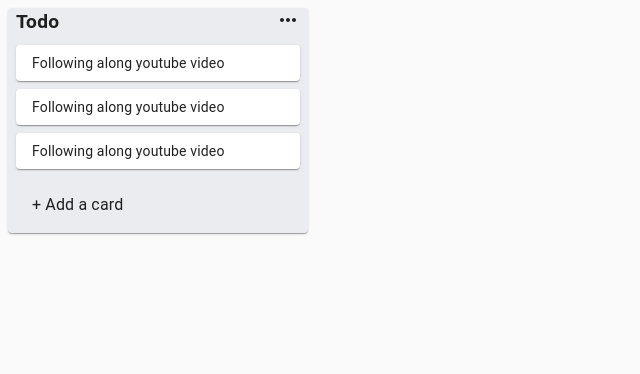
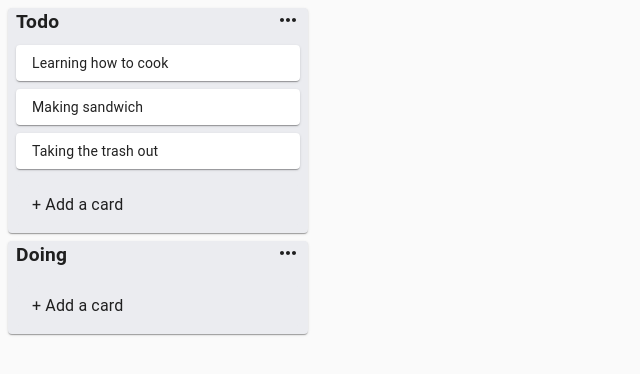
Before and after one commit to khaizon/KanbanBoard, a React (Create React App) app: page / in a window 1280 px wide. Shown: the top 374 px of the page, without its empty margins (0-640 px from the left). Built offline with nearby package versions, Linux system fonts and the light colour scheme.

Commit message:
implemented add new card

```diff
--- a/src/App.js
+++ b/src/App.js
@@ -1,12 +1,44 @@
+import { useState } from "react";
 import List from "./Components/List/List";
-
+import store from "./utils/store"
+import { v4 as uuid } from "uuid";
+import StoreApi from "./utils/storeApi";
 
 function App() {
-  return (
+
+  const [data, setData] = useState(store);
+
+  const addNewCard = (content, listId) => {
+    const newCardId = uuid();
+    console.log(newCardId);
+    const newCard = {
+      id: newCardId,
+      content
+    };
+
+    const list = data.lists[listId];
+    list.cards = [...list.cards, newCard]
+
+    const newState = {
+      ...data,
+      lists: {
+        ...data.lists,
+        [listId]: list,
+      }
+  }
+  setData(newState);
+
+}
+return (
+  <StoreApi.Provider value={{ addNewCard }}>
     <div className="App">
-      <List/>
+      {data.listIds.map(listId => {
+        const list = data.lists[listId];
+        return (<List list={list} key={listId} />)
+      })}
     </div>
-  );
+  </StoreApi.Provider>
+);
 }
 
 export default App;
--- a/src/Components/Input/InputCard.js
+++ b/src/Components/Input/InputCard.js
@@ -1,5 +1,7 @@
 import { alpha, Button, IconButton, InputBase, makeStyles, Paper } from "@material-ui/core";
 import { Clear } from "@material-ui/icons";
+import { useContext, useState } from "react";
+import storeApi from "../../utils/storeApi";
 
 const useStyle = makeStyles((theme) => ({
 	card: {
@@ -19,26 +21,44 @@ const useStyle = makeStyles((theme) => ({
 	}
 }))
 
-export default function InputCard({setOpen}) {
+export default function InputCard({setOpen, listId}) {
 
 	const classes = useStyle();
+	const [cardContent, setCardContent] = useState('');
+	const {addNewCard} = useContext(storeApi);
+	const handleOnChange = (e) => {
+		setCardContent(e.target.value)
+	};
+
+	const handleBtnConfirm = () => {
+		addNewCard(cardContent, listId);
+		setCardContent('');
+		setOpen(false);
+	}
+
+	const handleBlur = () => {
+		setOpen(false);
+		setCardContent('');
+	}
 
 	return (
 		<div>
 			<div >
 				<Paper className={classes.card}>
 					<InputBase
+						onChange={handleOnChange}
 						multiline
 						fullWidth
 						inputProps={{
 							className: classes.input
 						}}
+						value={cardContent}
 						placeholder={"Enter card description"}
-						onBlur={()=> setOpen(false)}/>
+						onBlur={handleBlur}/>
 				</Paper>
 			</div>
 			<div>
-				<Button className={classes.btnConfirm} onClick={()=> setOpen(false)}>Add Card</Button>
+				<Button className={classes.btnConfirm} onClick={handleBtnConfirm}>Add Card</Button>
 				<IconButton onClick={()=> setOpen(false)}>
 					<Clear />
 				</IconButton>
--- a/src/Components/Input/InputContainer.js
+++ b/src/Components/Input/InputContainer.js
@@ -16,14 +16,14 @@ const useStyle = makeStyles((theme) => ({
     }
 }))
 
-export default function InputContainer() {
+export default function InputContainer({listId}) {
 
     const classes = useStyle();
     const [open, setOpen] = useState(false);
     return (
         <div className={classes.root}>
             <Collapse in={open}>
-                <InputCard setOpen={setOpen}/>
+                <InputCard setOpen={setOpen} listId={listId}/>
             </Collapse>
             <Collapse in={!open}>
                 <Paper className={classes.addCard} elevation={0} onClick={()=> setOpen(!open)}>
--- a/src/Components/List/Card.js
+++ b/src/Components/List/Card.js
@@ -7,14 +7,14 @@ const useStyle = makeStyles((theme) => ({
     }
 }))
 
-export default function Card() {
+export default function Card({card}) {
 
     const classes = useStyle();
 
     return (
         <div>
             <Paper className={classes.card}>
-                Following along youtube video
+                {card.content}
             </Paper>
         </div>
     )
--- a/src/Components/List/List.js
+++ b/src/Components/List/List.js
@@ -14,18 +14,18 @@ const useStyle = makeStyles((theme) => ({
 }))
 
 
-export default function List() {
+export default function List({list}) {
 
     const classes = useStyle();
     return (
         <div >
             <Paper className={classes.root}>
                 <CssBaseline />
-                <Title />
-                <Card/>
-                <Card/>
-                <Card/>
-                <InputContainer/>
+                <Title title={list.title}/>
+                {list.cards.map((card)=>(
+                    <Card key={card.id} card={card}/>
+                ))}
+                <InputContainer listId={list.id}/>
             </Paper>
         </div>
     )
--- a/src/Components/List/Title.js
+++ b/src/Components/List/Title.js
@@ -23,7 +23,7 @@ const useStyle = makeStyles((theme) => ({
     },
 }));
 
-export default function Title() {
+export default function Title({title}) {
     const [open, setOpen] = useState();
     const classes = useStyle();
     return (
@@ -33,7 +33,7 @@ export default function Title() {
                 (<div className={classes.editableTitleContainer}>
                     <Typography
                         onClick={() => setOpen(!open)}
-                        className={classes.editableTitle}>Todo
+                        className={classes.editableTitle}>{title}
                     </Typography>
 
                     <MoreHoriz />
@@ -42,7 +42,7 @@ export default function Title() {
                 (<div>
                     <InputBase
                         autoFocus
-                        value={"Todo"}
+                        value={title}
                         inputProps={{
                             className: classes.input,
                         }}
--- /dev/null
+++ b/src/utils/store.js
@@ -0,0 +1,32 @@
+const cards = [
+  {
+    id: 'card-1',
+    content: 'Learning how to cook',
+  },
+  {
+    id: 'card-2',
+    content: 'Making sandwich',
+  },
+  {
+    id: 'card-3',
+    content: 'Taking the trash out',
+  },
+];
+
+const data = {
+  lists: {
+    'list-1': {
+      id: 'list-1',
+      title: 'Todo',
+      cards,
+    },
+    'list-2': {
+      id: 'list-2',
+      title: 'Doing',
+      cards: [],
+    },
+  },
+  listIds: ['list-1', 'list-2'],
+};
+
+export default data;
--- /dev/null
+++ b/src/utils/storeApi.js
@@ -0,0 +1,3 @@
+import React from "react";
+
+export default React.createContext(null);
```
